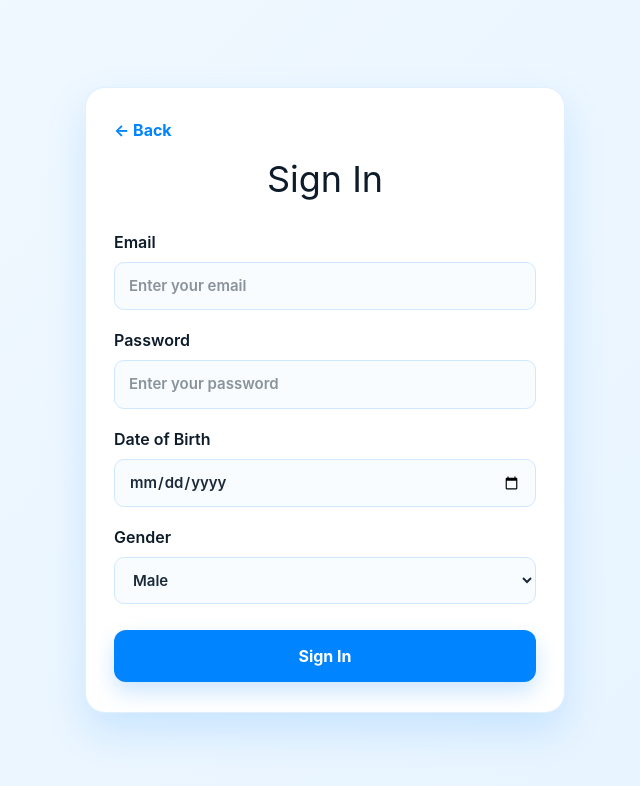
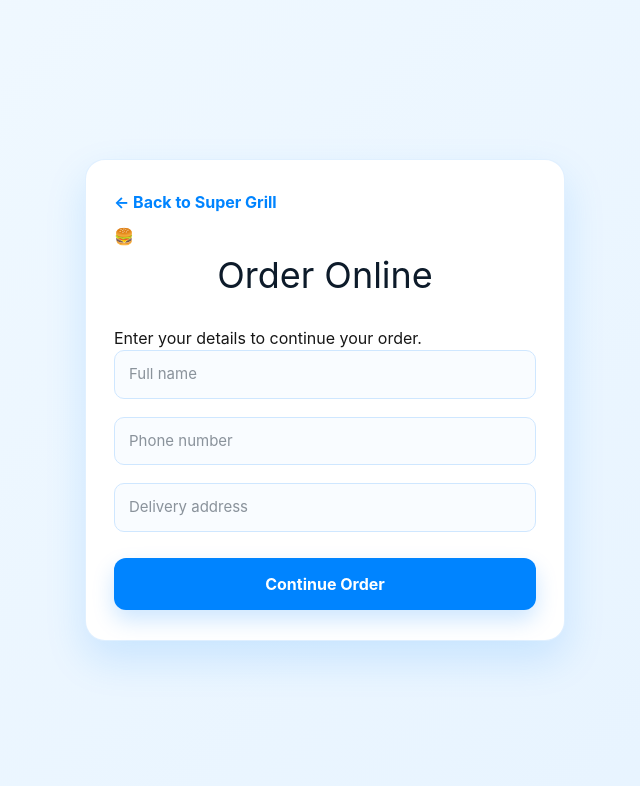
Before and after one commit to ahmedch143-rgb/vite-project, a React (Vite) app: page / in a window 1280 px wide. Both pictures are taken after a click on the button "Order Now". Shown: the top 786 px of the page, without its empty margins (315-955 px from the left). Built offline with nearby package versions, Linux system fonts and the light colour scheme.

Commit message:
Finish Super Grill Burger src/signin/signin.jsx

```diff
--- a/src/signin/signin.jsx
+++ b/src/signin/signin.jsx
@@ -1,86 +1,3 @@
-import { useState } from 'react'
 import './signin.css'
-
-const SignIn = ({ onBack }) => {
-  const [formData, setFormData] = useState({
-    email: '',
-    password: '',
-    dob: '',
-    gender: 'male'
-  })
-
-  const handleChange = (event) => {
-    const { name, value } = event.target
-    setFormData((prev) => ({
-      ...prev,
-      [name]: value
-    }))
-  }
-
-  const handleSubmit = (event) => {
-    event.preventDefault()
-    alert('Sign in submitted successfully')
-  }
-
-  return (
-    <div className='signin-page'>
-      <div className='signin-card'>
-        <button type='button' className='back-btn' onClick={onBack}>
-          ← Back
-        </button>
-
-        <h2>Sign In</h2>
-
-        <form onSubmit={handleSubmit} className='signin-form'>
-          <label>
-            Email
-            <input
-              type='email'
-              name='email'
-              value={formData.email}
-              onChange={handleChange}
-              placeholder='Enter your email'
-              required
-            />
-          </label>
-
-          <label>
-            Password
-            <input
-              type='password'
-              name='password'
-              value={formData.password}
-              onChange={handleChange}
-              placeholder='Enter your password'
-              required
-            />
-          </label>
-
-          <label>
-            Date of Birth
-            <input
-              type='date'
-              name='dob'
-              value={formData.dob}
-              onChange={handleChange}
-              required
-            />
-          </label>
-
-          <label>
-            Gender
-            <select name='gender' value={formData.gender} onChange={handleChange}>
-              <option value='male'>Male</option>
-              <option value='female'>Female</option>
-              <option value='other'>Other</option>
-            </select>
-          </label>
-
-          <button type='submit' className='signin-submit'>Sign In</button>
-        </form>
-      </div>
-    </div>
-  )
-}
-
+const SignIn = ({ onBack }) => <div className="signin-page"><div className="signin-card"><button type="button" className="back-btn" onClick={onBack}>← Back to Super Grill</button><div className="signin-icon">🍔</div><h2>Order Online</h2><p>Enter your details to continue your order.</p><form className="signin-form" onSubmit={(e) => {e.preventDefault(); alert('Thanks! Your order request has been received.')}}><input placeholder="Full name" required /><input type="tel" placeholder="Phone number" required /><input placeholder="Delivery address" required /><button className="signin-submit" type="submit">Continue Order</button></form></div></div>
 export default SignIn
```
